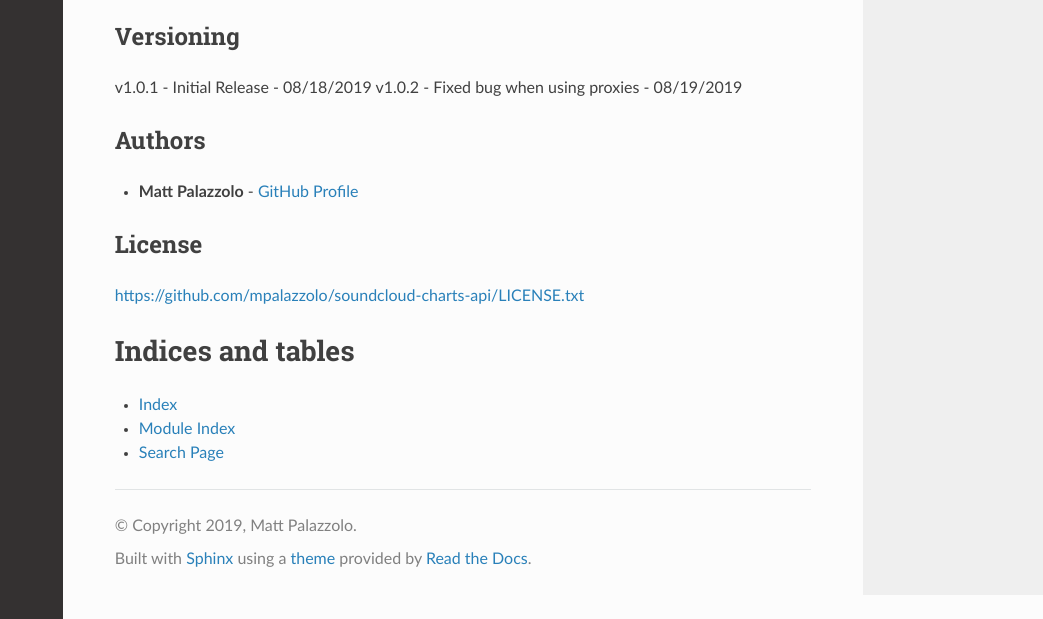
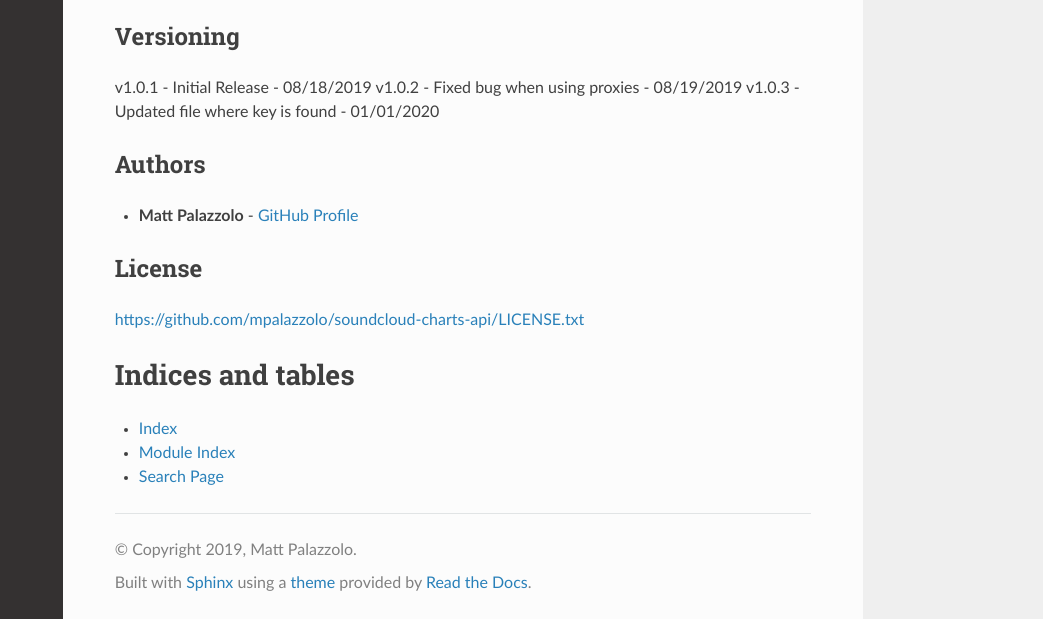
Before and after one commit to mpalazzolo/soundcloud-charts-api, a Sphinx documentation site: the page built from docs/source/index.rst, in a window 1280 px wide and 900 px high, scrolled down 2255 px, cut to the strip 281-900 px from the top of the window. Shown: the whole strip, without its empty margins (237-1280 px from the left). Built offline with Sphinx 7.4.7 and the Read the Docs theme 2.0.0, drawn with Linux system fonts in a browser that asks for light colours.

```diff
--- a/docs/source/index.rst
+++ b/docs/source/index.rst
@@ -113,6 +113,7 @@ Versioning
 
 v1.0.1 - Initial Release - 08/18/2019
 v1.0.2 - Fixed bug when using proxies - 08/19/2019
+v1.0.3 - Updated file where key is found - 01/01/2020
 
 Authors
 ^^^^^^^
```
Also changed, not shown: README.md (+1 -0 lines).
